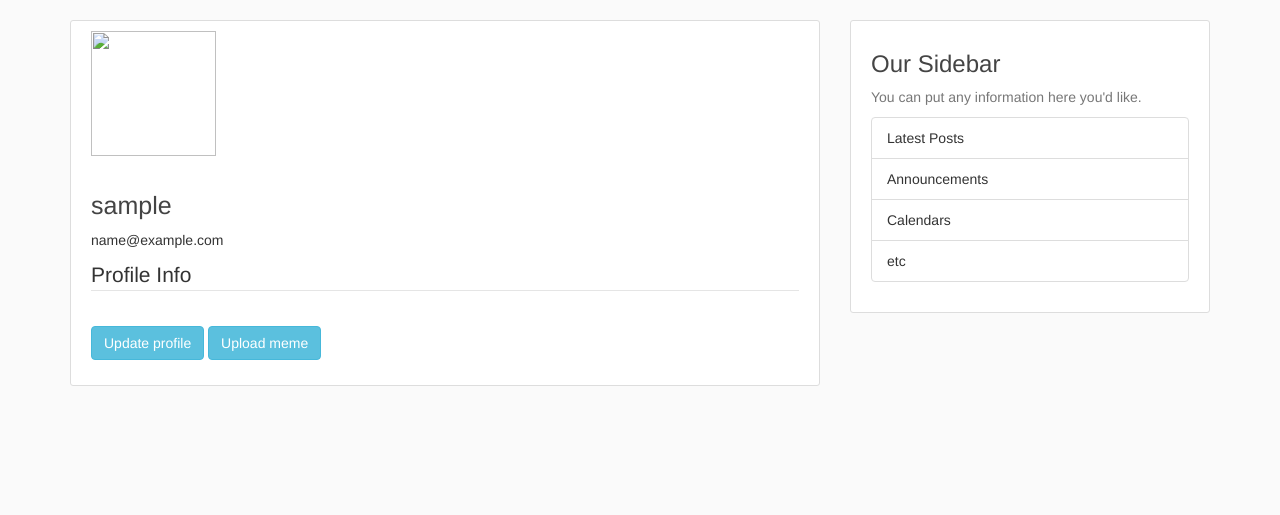
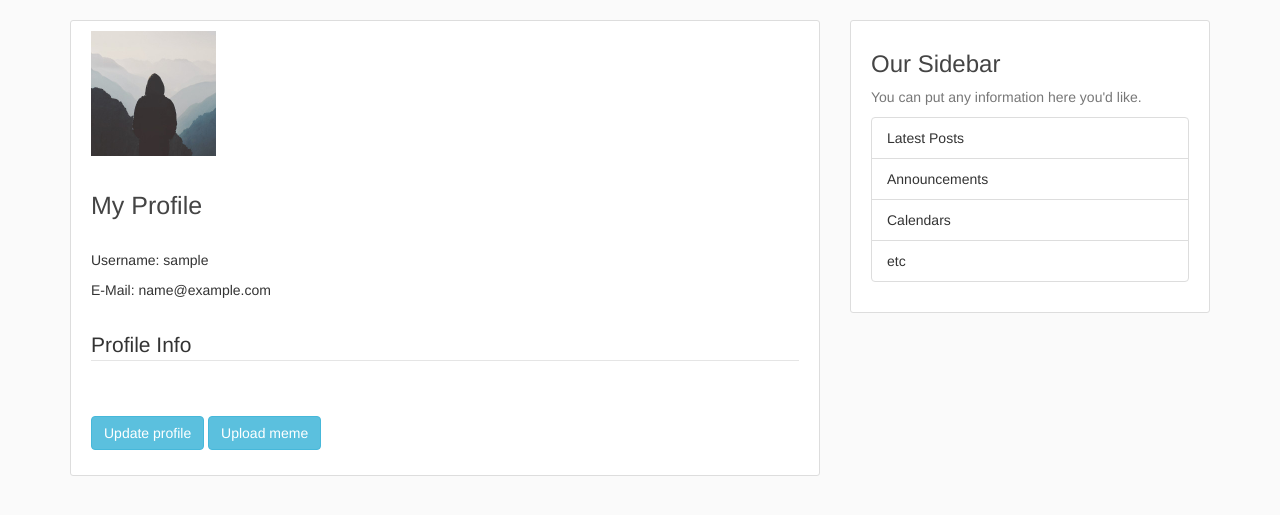
Before and after one commit to alexgeu/meme-project, a Django app: page /profile/ in a window 1280 px wide. Shown: the part 102-617 px from the top of the page. Run offline with Django 3.2, Linux system fonts and the light colour scheme; the visitor is signed in with stand-in values (Sample User, id 1); some libraries are stand-ins or nearby versions.

Commit message:
some baseline adjustments, user handling, profile pictures, static url for media fixed

```diff
--- a/memeProject/memeProject/urls.py
+++ b/memeProject/memeProject/urls.py
@@ -44,4 +44,4 @@ urlpatterns = [
 ]
 
 if settings.DEBUG:
-    urlpatterns += static(settings.STATIC_URL, document_root=settings.STATIC_ROOT)
+    urlpatterns += static(settings.MEDIA_URL, document_root=settings.MEDIA_ROOT)
--- a/memeProject/register/__init__.py
+++ b/memeProject/register/__init__.py
@@ -0,0 +1 @@
+default_app_config = 'register.apps.RegisterConfig'
--- a/memeProject/register/apps.py
+++ b/memeProject/register/apps.py
@@ -1,8 +1,8 @@
 from django.apps import AppConfig
-
 
 class RegisterConfig(AppConfig):
     name = 'register'
 
     def ready(self):
-        import users.signals
+        print("at ready")
+        import register.signals
--- a/memeProject/register/templates/users/profile.html
+++ b/memeProject/register/templates/users/profile.html
@@ -1,20 +1,25 @@
 {% extends 'base.html' %}
 {% load crispy_forms_tags %}
+{% load static%}
 {% block mainContent %}
     <div class="content-section">
       <div class="media">
         <img class="rounded-circle account-img" src="{{ user.profile.image.url }}">
         <div class="media-body">
-          <h2 class="account-heading">{{ user.username }}</h2>
-          <p class="text-secondary">{{ user.email }}</p>
+            <h2 class="account-heading">My Profile</h2>
+            <br>
+            <p class="text-secondary">Username: {{ user.username }}</p>
+            <p class="text-secondary">E-Mail: {{ user.email }}</p>
         </div>
       </div>
+        <br>
       <form method="POST" enctype="multipart/form-data">
           {% csrf_token %}
           <fieldset class="form-group">
               <legend class="border-bottom mb-4">Profile Info</legend>
               {{ u_form|crispy }}
               {{ p_form|crispy }}
+              <br>
           </fieldset>
           <div class="form-group">
               <button class="btn btn-info" type="submit">Update profile</button>
```
Also changed, not shown: memeProject/media/default.jpg (renamed from memeProject/media/profile_pics/default.jpg), 3 other files.
